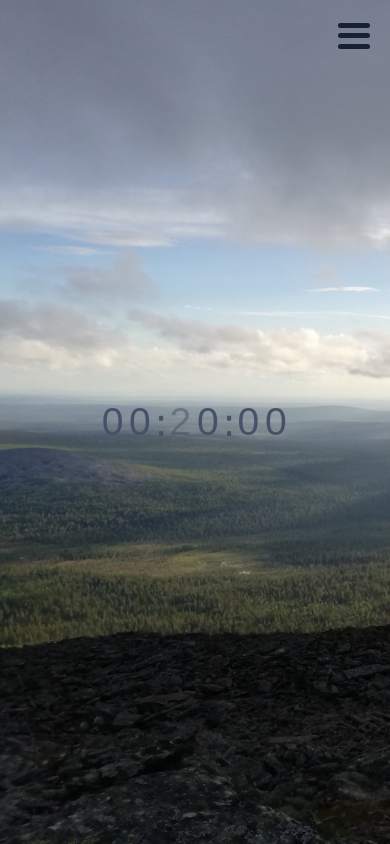
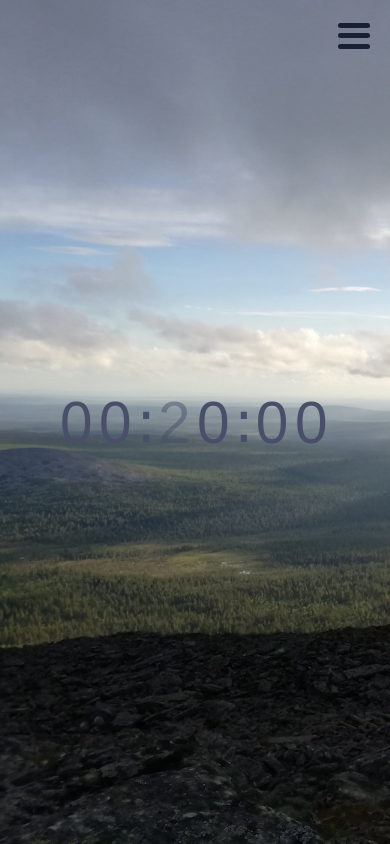
Before and after one commit to sund4e/timer, a Next.js app: page / in a window 390 px wide. Built offline with nearby package versions, Linux system fonts and the light colour scheme.

Commit message:
Iincrease fonsize on small screens

```diff
--- a/components/TimerApp/TimerApp.tsx
+++ b/components/TimerApp/TimerApp.tsx
@@ -8,7 +8,9 @@ import { Theme } from '../../styles/theme';
 import { FocusContextProvider, useFocusIndex } from '../FocusContext';
 
 const StyledTimer = styled(Timer)`
-  font-size: ${({ theme }: { theme: Theme }) => theme.fontSizes.big}vw;
+  font-size: min(15vw, ${({ theme }: { theme: Theme }) =>
+    theme.fontSizes.big}rem);
+  max-fontSize
 `;
 
 const Header = styled.h1`
```
